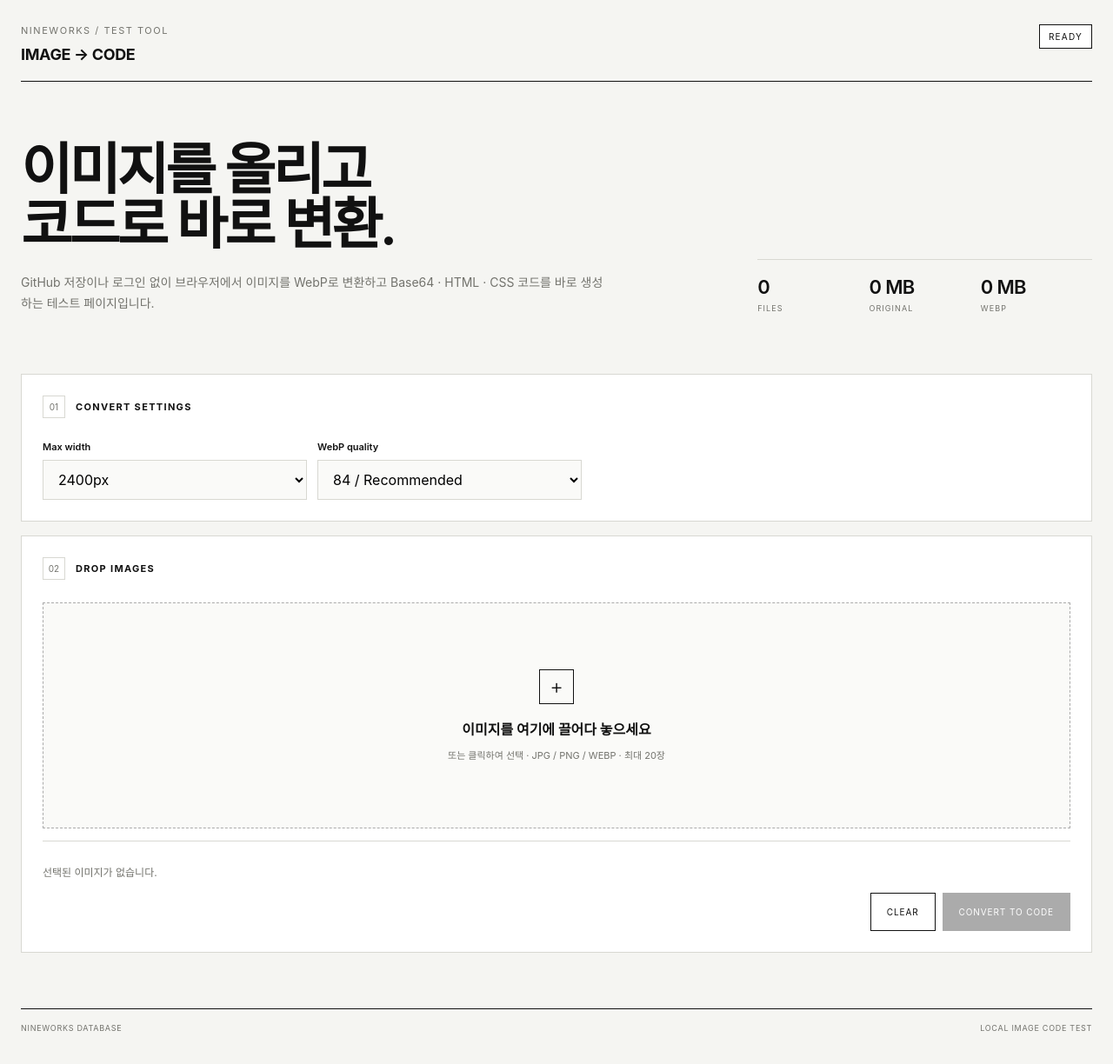
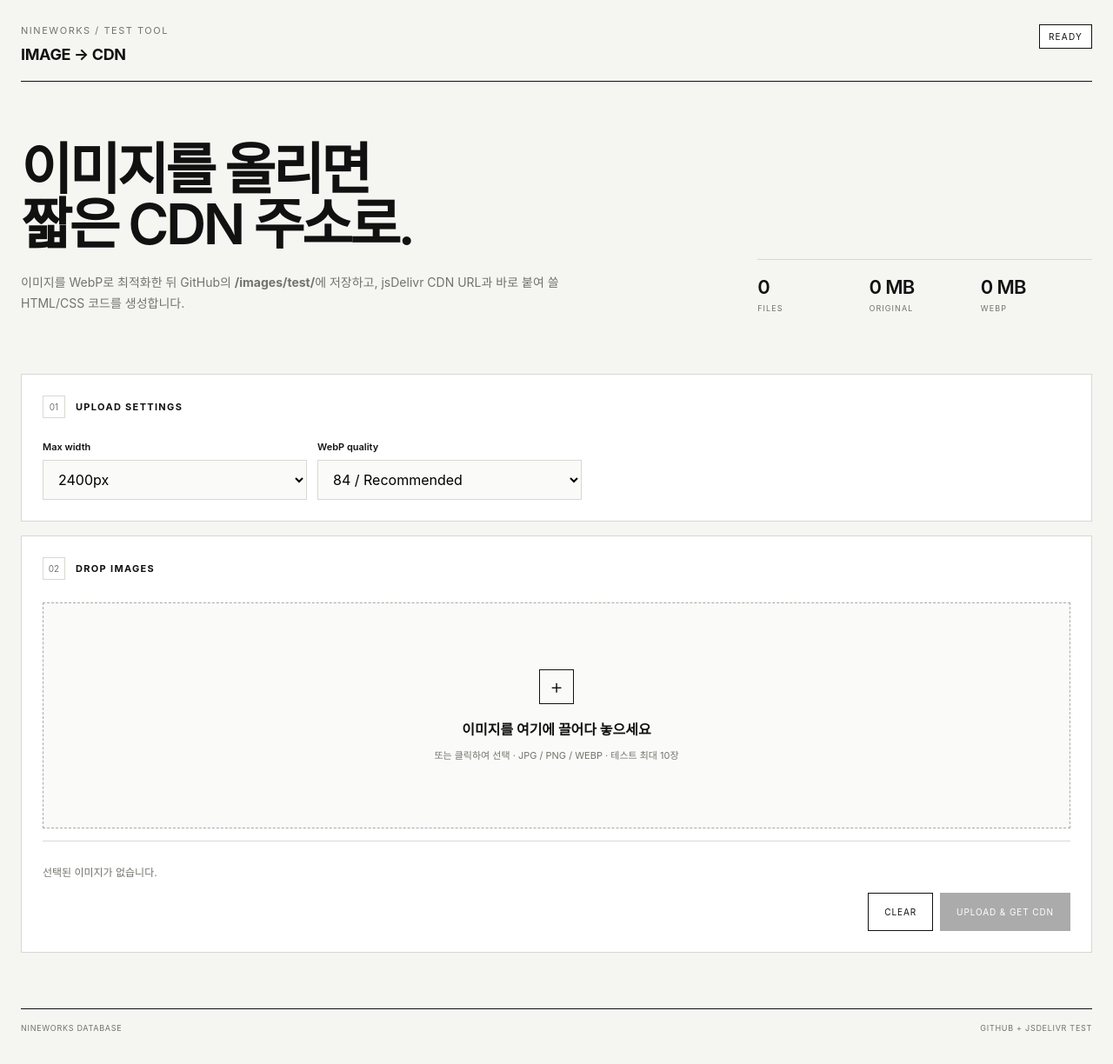
Before and after one commit to jyhome1228-cyber/nineworksdatabase, a plain HTML site: page index.html in a window 1280 px wide. Shown: the whole page at 87% size. Drawn offline with Linux system fonts and the light colour scheme.

Commit message:
Switch test UI from Base64 to CDN upload

```diff
--- a/index.html
+++ b/index.html
@@ -3,8 +3,8 @@
 <head>
   <meta charset="utf-8" />
   <meta name="viewport" content="width=device-width, initial-scale=1" />
-  <meta name="description" content="Nineworks image to code test utility." />
-  <title>NINEWORKS IMAGE CODE TEST</title>
+  <meta name="description" content="Nineworks image CDN upload test utility." />
+  <title>NINEWORKS IMAGE CDN TEST</title>
   <link rel="stylesheet" href="./styles.css" />
 </head>
 <body>
@@ -12,15 +12,15 @@
     <header class="topbar">
       <div>
         <p class="eyebrow">NINEWORKS / TEST TOOL</p>
-        <h1>IMAGE → CODE</h1>
+        <h1>IMAGE → CDN</h1>
       </div>
       <div class="status" id="statusBadge">READY</div>
     </header>
 
     <section class="intro">
       <div>
-        <h2>이미지를 올리고<br>코드로 바로 변환.</h2>
-        <p>GitHub 저장이나 로그인 없이 브라우저에서 이미지를 WebP로 변환하고 Base64 · HTML · CSS 코드를 바로 생성하는 테스트 페이지입니다.</p>
+        <h2>이미지를 올리면<br>짧은 CDN 주소로.</h2>
+        <p>이미지를 WebP로 최적화한 뒤 GitHub의 <b>/images/test/</b>에 저장하고, jsDelivr CDN URL과 바로 붙여 쓸 HTML/CSS 코드를 생성합니다.</p>
       </div>
       <div class="stats">
         <div><strong id="fileCount">0</strong><span>FILES</span></div>
@@ -32,7 +32,7 @@
     <section class="panel settings-panel">
       <div class="panel-title">
         <span>01</span>
-        <h3>CONVERT SETTINGS</h3>
+        <h3>UPLOAD SETTINGS</h3>
       </div>
       <div class="form-grid">
         <label>
@@ -66,7 +66,7 @@
       <button class="dropzone" id="dropzone" type="button">
         <span class="drop-icon">+</span>
         <strong>이미지를 여기에 끌어다 놓으세요</strong>
-        <span>또는 클릭하여 선택 · JPG / PNG / WEBP · 최대 20장</span>
+        <span>또는 클릭하여 선택 · JPG / PNG / WEBP · 테스트 최대 10장</span>
       </button>
 
       <div id="queue" class="queue empty">
@@ -75,7 +75,7 @@
 
       <div class="actions">
         <button id="clearBtn" class="button secondary" type="button">CLEAR</button>
-        <button id="convertBtn" class="button primary" type="button" disabled>CONVERT TO CODE</button>
+        <button id="uploadBtn" class="button primary" type="button" disabled>UPLOAD & GET CDN</button>
       </div>
 
       <div class="progress-wrap" id="progressWrap" hidden>
@@ -87,16 +87,16 @@
     <section class="panel result-panel" id="resultPanel" hidden>
       <div class="panel-title">
         <span>03</span>
-        <h3>GENERATED CODE</h3>
+        <h3>CDN RESULT</h3>
       </div>
 
       <div class="result-tabs">
-        <button class="tab active" data-tab="base64" type="button">BASE64</button>
+        <button class="tab active" data-tab="url" type="button">CDN URL</button>
         <button class="tab" data-tab="html" type="button">HTML</button>
         <button class="tab" data-tab="css" type="button">CSS</button>
       </div>
 
-      <div class="codebox">
+      <div class="codebox compact-codebox">
         <pre id="codeOutput"></pre>
         <button id="copyBtn" class="copy-button" type="button">COPY ALL</button>
       </div>
@@ -106,7 +106,7 @@
 
     <footer>
       <span>NINEWORKS DATABASE</span>
-      <span>LOCAL IMAGE CODE TEST</span>
+      <span>GITHUB + JSDELIVR TEST</span>
     </footer>
   </main>
 
```
